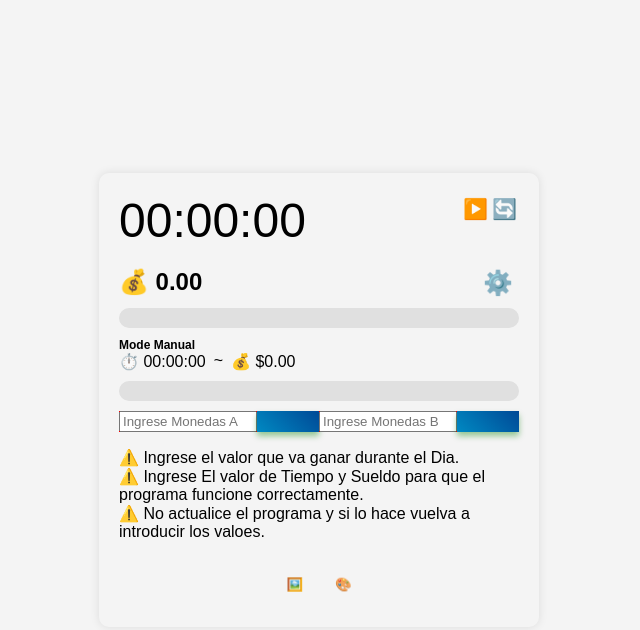
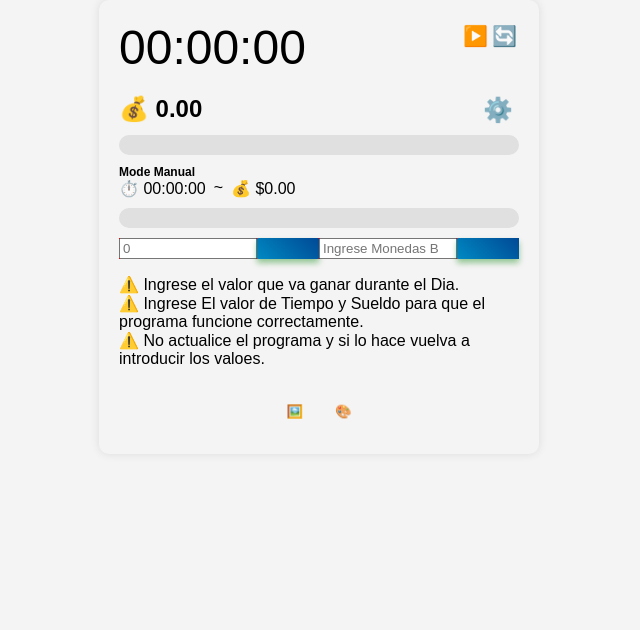
Before and after one commit to ConejoJT/Conejojt.github.io, a plain HTML site: page index.html in a window 1280 px wide. Shown: the whole page, without its empty margins (331-971 px from the left). Drawn offline with nearby package versions, Linux system fonts and the light colour scheme; no server answers; some icons are missing.

Commit message:
Update index.html

```diff
--- a/index.html
+++ b/index.html
@@ -16,7 +16,7 @@
       display: flex;
       justify-content: center; /* Alineado a la izquierda */
       align-items: center;
-      height: 100vh;
+      height: auto;
       margin: 0;
       background-color: #f4f4f4;
       padding-left: 20px; /* Añadido espacio desde el borde izquierdo */
@@ -381,7 +381,7 @@
     <button id="addStaticTimeBtn">Aumentar Tiempo</button>
   </div>-->
   <div>
-       <input id="staticSueldoInput" type="number" step="0.01" placeholder="Ingrese Monedas A">
+       <input id="staticSueldoInput" type="number" step="0.01" placeholder="0">
  <button id="addStaticSueldoBtn" class="boton-dar"><span class="iconify" data-icon="twemoji:coin"></span></button>
    <input id="staticExtraSueldoInput" type="number" step="0.01" placeholder="Ingrese Monedas B">
 
```
